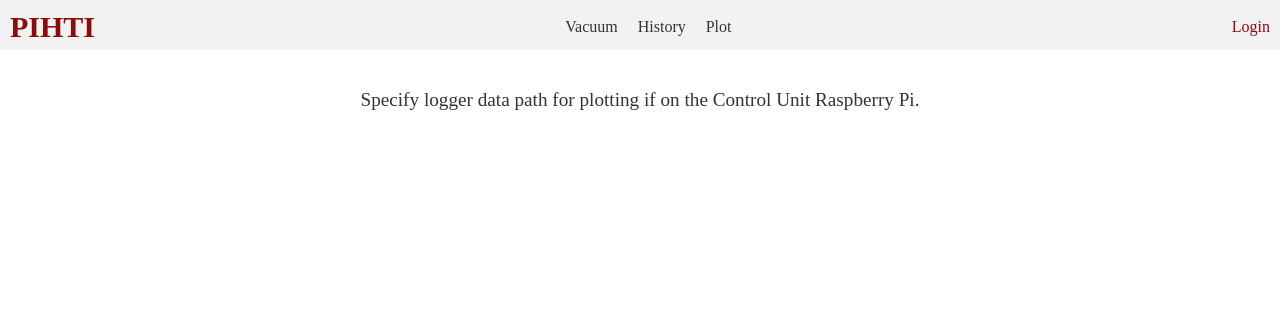
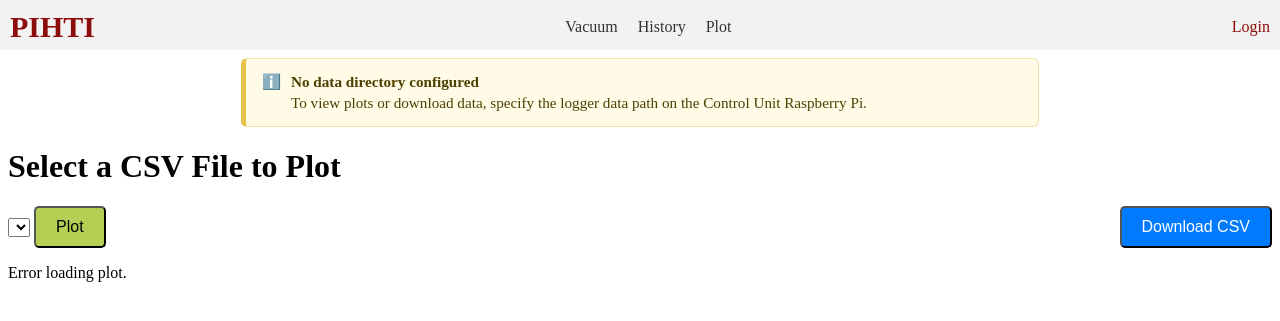
Before and after one commit to queezz/pihtivacuum, a Flask app: page /plasmaplots in a window 1280 px wide. Shown: the top 321 px of the page. Run offline with Flask 3, Linux system fonts and the light colour scheme; lists and menus that the app fills with data are empty; parts of the project's set-up code (start-up, migrations or seed data) failed here and were passed over; some libraries are stand-ins or nearby versions.

Commit message:
upd[plasmaplots] hide plotly plots, show instructions to set the datapaths

```diff
--- a/server.py
+++ b/server.py
@@ -264,20 +264,21 @@ def serve_config():
 # MARK: Plotly
 @app.route('/plasmaplots')
 def plasmaplots():
+    data_path_configured = False
+    files = []
     try:
         data_dir = load_settings()
+        if os.path.isdir(data_dir):
+            data_path_configured = True
+            files = [f for f in os.listdir(data_dir) if f.endswith('.csv') and f.startswith('cu_')]
+            def parse_datetime_from_filename(fname):
+                datetime_str = fname[3:3+15]  # Extract the datetime part: YYYYMMDD_HHMMSS
+                return datetime.strptime(datetime_str, "%Y%m%d_%H%M%S")
+            files.sort(key=parse_datetime_from_filename, reverse=True)
     except (FileNotFoundError, KeyError):
-        return render_template('plasmaplots_no_settings.html'), 200
+        pass
 
-    files = [f for f in os.listdir(data_dir) if f.endswith('.csv') and f.startswith('cu_')]
-
-    def parse_datetime_from_filename(fname):
-        datetime_str = fname[3:3+15]  # Extract the datetime part: YYYYMMDD_HHMMSS
-        return datetime.strptime(datetime_str, "%Y%m%d_%H%M%S")
-
-    files.sort(key=parse_datetime_from_filename, reverse=True)
-
-    return render_template('plasmaplots.html', files=files)
+    return render_template('plasmaplots.html', files=files, data_path_configured=data_path_configured)
 
 
 @app.route('/plot', methods=['POST','GET'])
--- a/static/css/styles.css
+++ b/static/css/styles.css
@@ -506,9 +506,23 @@ tr:hover {
     color: #666;
 }
 
-.no-settings-message {
-    text-align: center;
-    padding: 2rem;
-    font-size: 1.2em;
-    color: #333;
+/* Instructional notice when logger data path is not configured (Plots / Data page) */
+.ui-notice {
+  display: flex;
+  align-items: flex-start;
+  gap: 10px;
+
+  background: #fffbe6;
+  border: 1px solid #f2e2a6;
+  border-left: 5px solid #e6c24a;
+
+  color: #4d3f00;
+  padding: 12px 16px;
+  border-radius: 6px;
+
+  max-width: 760px;
+  margin: 20px auto;
+
+  font-size: 0.95rem;
+  line-height: 1.4;
 }
--- a/templates/plasmaplots.html
+++ b/templates/plasmaplots.html
@@ -3,6 +3,16 @@
 {% block title %}Plasma Plots{% endblock %}
 
 {% block content %}
+{% if not data_path_configured %}
+<div class="ui-notice">
+  <span class="ui-notice-icon">ℹ️</span>
+  <div class="ui-notice-text">
+    <strong>No data directory configured</strong><br>
+    To view plots or download data, specify the logger data path
+    on the Control Unit Raspberry Pi.
+  </div>
+</div>
+{% endif %}
 <h1>Select a CSV File to Plot</h1>
 <form id="fileForm" style="display: flex; justify-content: space-between; align-items: center;">
     <div>
--- a/templates/plasmaplots_no_settings.html
+++ /dev/null
@@ -1,9 +0,0 @@
-{% extends 'base.html' %}
-
-{% block title %}Plasma Plots{% endblock %}
-
-{% block content %}
-<div class="no-settings-message">
-    <p>Specify logger data path for plotting if on the Control Unit Raspberry Pi.</p>
-</div>
-{% endblock %}
```
